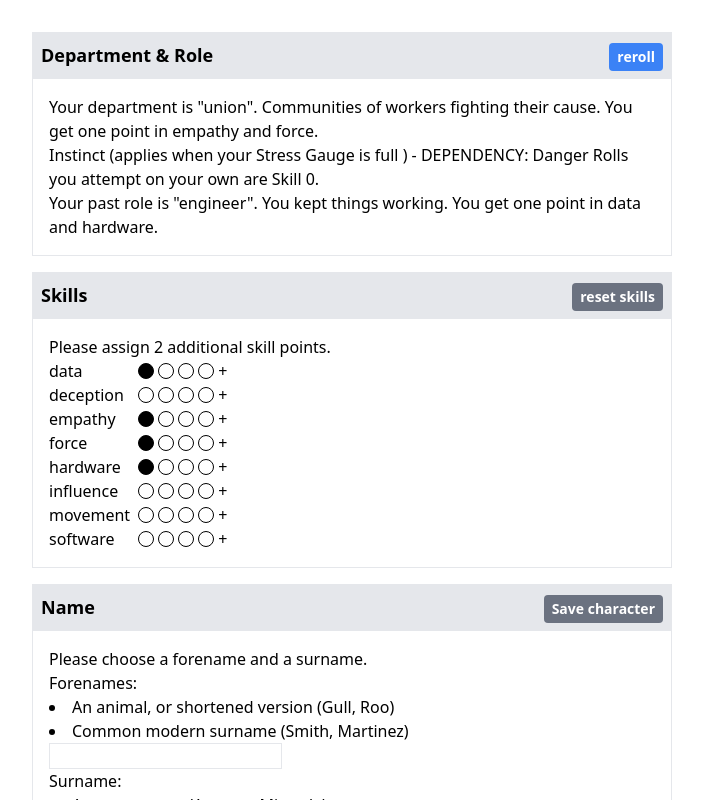
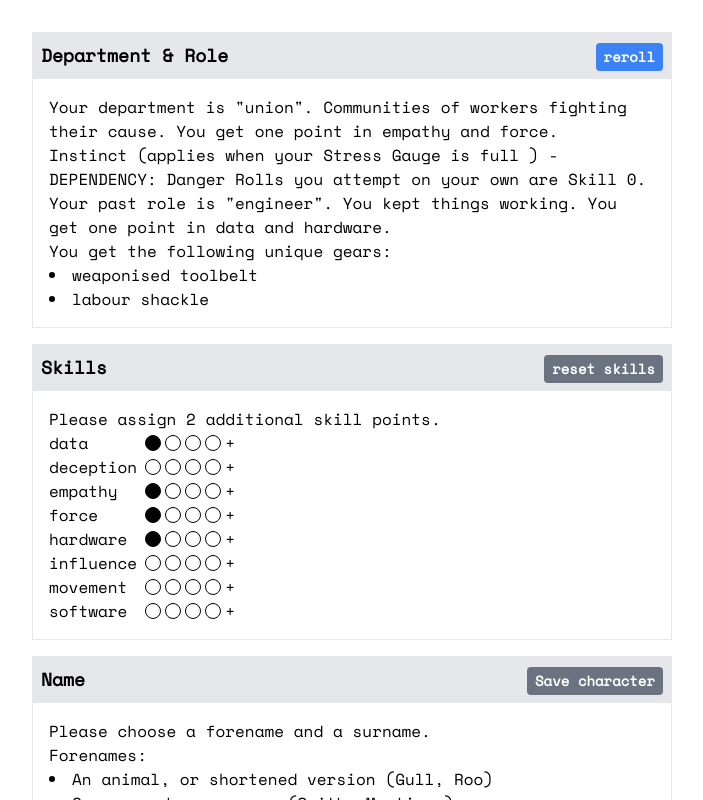
Before and after one commit to sbergot/blighters-tools, a React (Vite) app: page / in a window 1280 px wide. Shown: the top 800 px of the page, without its empty margins (288-991 px from the left). Built offline with nearby package versions, Linux system fonts and the light colour scheme.

Commit message:
new font

```diff
--- a/index.html
+++ b/index.html
@@ -3,6 +3,9 @@
   <head>
     <meta charset="UTF-8" />
     <link rel="icon" type="image/svg+xml" href="/src/favicon.svg" />
+    <link rel="preconnect" href="https://fonts.googleapis.com">
+    <link rel="preconnect" href="https://fonts.gstatic.com" crossorigin>
+    <link href="https://fonts.googleapis.com/css2?family=Space+Mono&display=swap" rel="stylesheet">
     <meta name="viewport" content="width=device-width, initial-scale=1.0" />
     <title>Vite App</title>
   </head>
--- a/src/CreationWizard.tsx
+++ b/src/CreationWizard.tsx
@@ -17,6 +17,8 @@ export function CreationWizard({
   const { department, role } = player;
   const departData = departmentsData[department];
   const rData = rolesData[role];
+
+  const uniqueGear = departData.perRole[role].gears;
 
   function addSkill(skillName: SkillName) {
     setRemainingSkillPoints((p) => p - 1);
@@ -67,18 +69,19 @@ export function CreationWizard({
     </Button>
   );
 
+  function onSavePlayer() {
+    const newPlayer = { ...player, gears: [...player.gears, ...uniqueGear] };
+    savePlayer(newPlayer);
+  }
+
   const saveCharBtn = (
-    <Button
-      onClick={() => savePlayer(player)}
-      disabled={!skillsOk || !namingOk}
-    >
+    <Button onClick={onSavePlayer} disabled={!skillsOk || !namingOk}>
       Save character
     </Button>
   );
   return (
     <div>
       <Step title="Department & Role" headerChildren={rerollBtn}>
-        <div>
         <p>
           Your department is "{department}". {departData.summary} You get one
           point in {departData.skills[0]} and {departData.skills[1]}.
@@ -91,7 +94,14 @@ export function CreationWizard({
           Your past role is "{role}". {rData.summary} You get one point in{" "}
           {rData.skills[0]} and {rData.skills[1]}.
         </p>
-        </div>
+        <p>
+          You get the following unique gears:
+          <ul className="list-disc list-inside">
+            {uniqueGear.map((g) => (
+              <li>{g.name}</li>
+            ))}
+          </ul>
+        </p>
       </Step>
       <Step title="Skills" headerChildren={resetSkillsBtn}>
         <p>
--- a/src/Data.ts
+++ b/src/Data.ts
@@ -40,7 +40,7 @@ export const departmentsData: Record<DepartmentName, DepartementData> = {
       ],
     },
     perRole: {
-      soldier: { gears: [{ name: "Buzzgun" }, { name: "mo-scan" }] },
+      soldier: { gears: [{ name: "buzzgun" }, { name: "mo-scan" }] },
       researcher: {
         gears: [{ name: "omnichem printer" }, { name: "cadaver-scanner" }],
       },
@@ -160,15 +160,19 @@ export const departmentsData: Record<DepartmentName, DepartementData> = {
       ],
     },
     perRole: {
-      soldier: { gears: [{ name: "Buzzgun" }, { name: "mo-scan" }] },
+      soldier: { gears: [{ name: "ripper gun" }, { name: "battle-body" }] },
       researcher: {
-        gears: [{ name: "omnichem printer" }, { name: "cadaver-scanner" }],
+        gears: [{ name: "genius-suite" }, { name: "chem-sense" }],
       },
-      operator: { gears: [{ name: "nano-veil" }, { name: "cryo-skin" }] },
-      engineer: { gears: [{ name: "tool-printer" }, { name: "snitch-chip" }] },
-      advisor: { gears: [{ name: "social-web" }, { name: "forget-me-rod" }] },
+      operator: {
+        gears: [{ name: "cyber-halo" }, { name: "virtual black box" }],
+      },
+      engineer: {
+        gears: [{ name: "technical addons" }, { name: "mind-shackle" }],
+      },
+      advisor: { gears: [{ name: "human-droid-interface" }] },
       pioneer: {
-        gears: [{ name: "holo-projector" }, { name: "feather-belt" }],
+        gears: [{ name: "Future Materials" }, { name: "Eternal Cells" }],
       },
     },
   },
@@ -185,15 +189,21 @@ export const departmentsData: Record<DepartmentName, DepartementData> = {
       ],
     },
     perRole: {
-      soldier: { gears: [{ name: "Buzzgun" }, { name: "mo-scan" }] },
+      soldier: {
+        gears: [{ name: "hunting rifle" }, { name: "predator gland" }],
+      },
       researcher: {
-        gears: [{ name: "omnichem printer" }, { name: "cadaver-scanner" }],
+        gears: [{ name: "splicing kit" }, { name: "splice-critter" }],
       },
-      operator: { gears: [{ name: "nano-veil" }, { name: "cryo-skin" }] },
-      engineer: { gears: [{ name: "tool-printer" }, { name: "snitch-chip" }] },
-      advisor: { gears: [{ name: "social-web" }, { name: "forget-me-rod" }] },
+      operator: {
+        gears: [{ name: "prionic amplifier" }, { name: "universal-cells" }],
+      },
+      engineer: {
+        gears: [{ name: "mule-gene" }, { name: "limit-break gland" }],
+      },
+      advisor: { gears: [{ name: "savant-gene" }, { name: "gene-scent" }] },
       pioneer: {
-        gears: [{ name: "holo-projector" }, { name: "feather-belt" }],
+        gears: [{ name: "blink-gene" }, { name: "night sight" }],
       },
     },
   },
--- a/src/index.css
+++ b/src/index.css
@@ -1,3 +1,7 @@
+body {
+    font-family: 'Space Mono', monospace;
+}
+
 /* tailwind base */
 @tailwind base;
 /* tailwind components */
```
Lines whose indentation alone changed are shown as unchanged.
